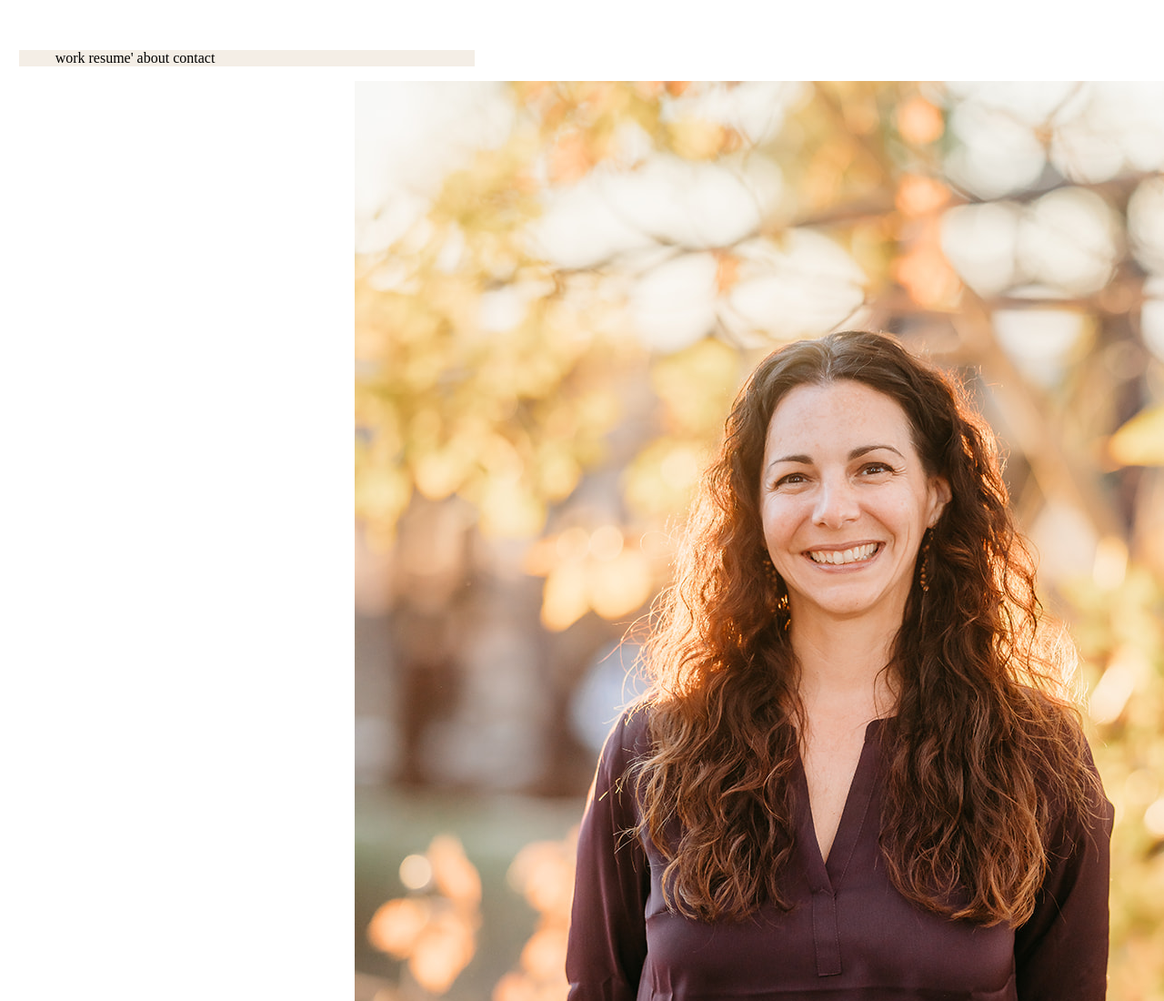
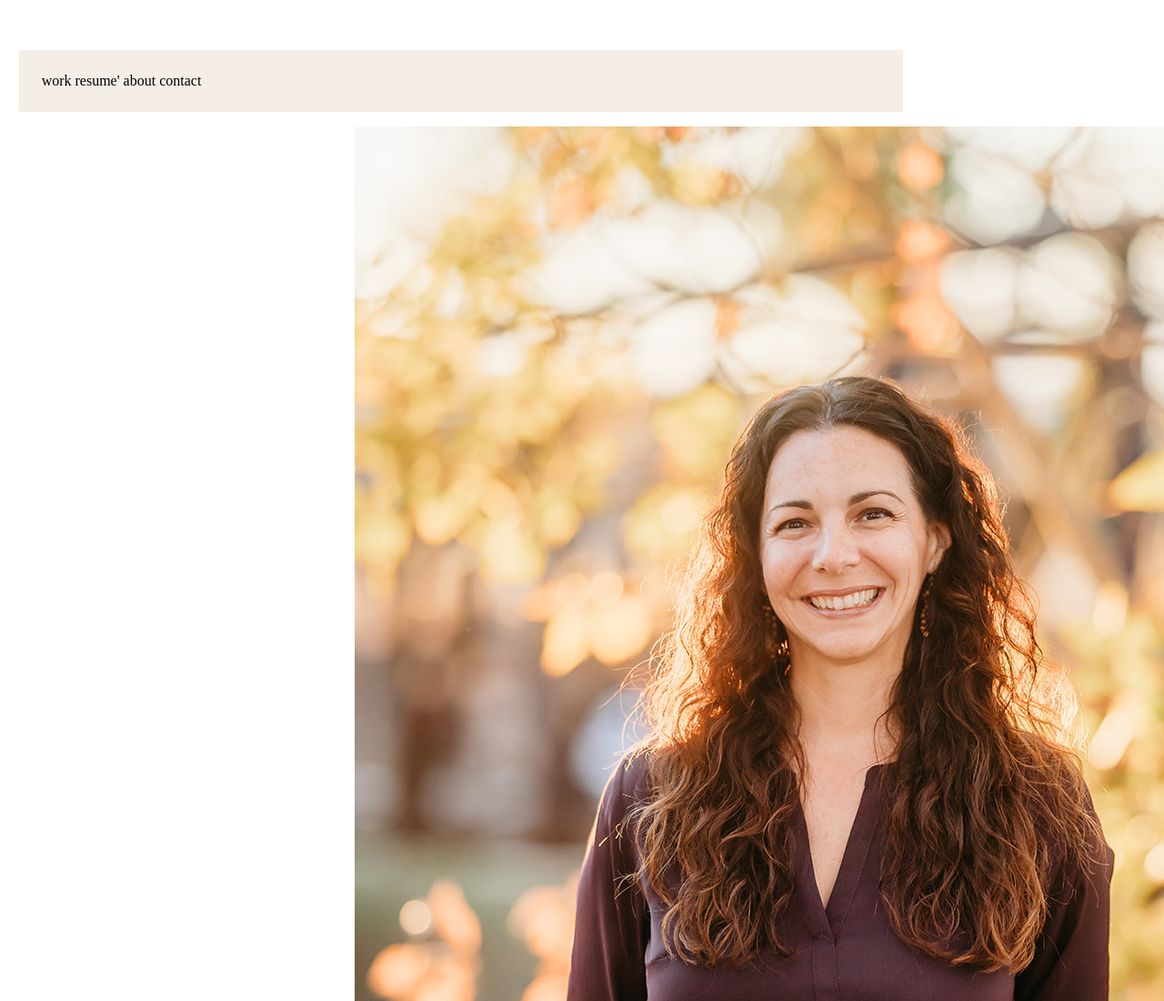
Before and after one commit to MD5678/UX_UI_HW_17, a plain HTML site: page index.html in a window 1280 px wide. Shown: the top 1100 px of the page at 91% size. Drawn offline with Linux system fonts and the light colour scheme.

Commit message:
Update style again

```diff
--- a/css/style.css
+++ b/css/style.css
@@ -13,9 +13,10 @@ logo{
 }
 header ul{
     float: left;
-    width: 50%;
+    width: 100%;
     margin-left: auto;
     background-color: #F4EEE6;
+    padding: 25px;
 }
 .heroImg {
     height: 400px;
```
